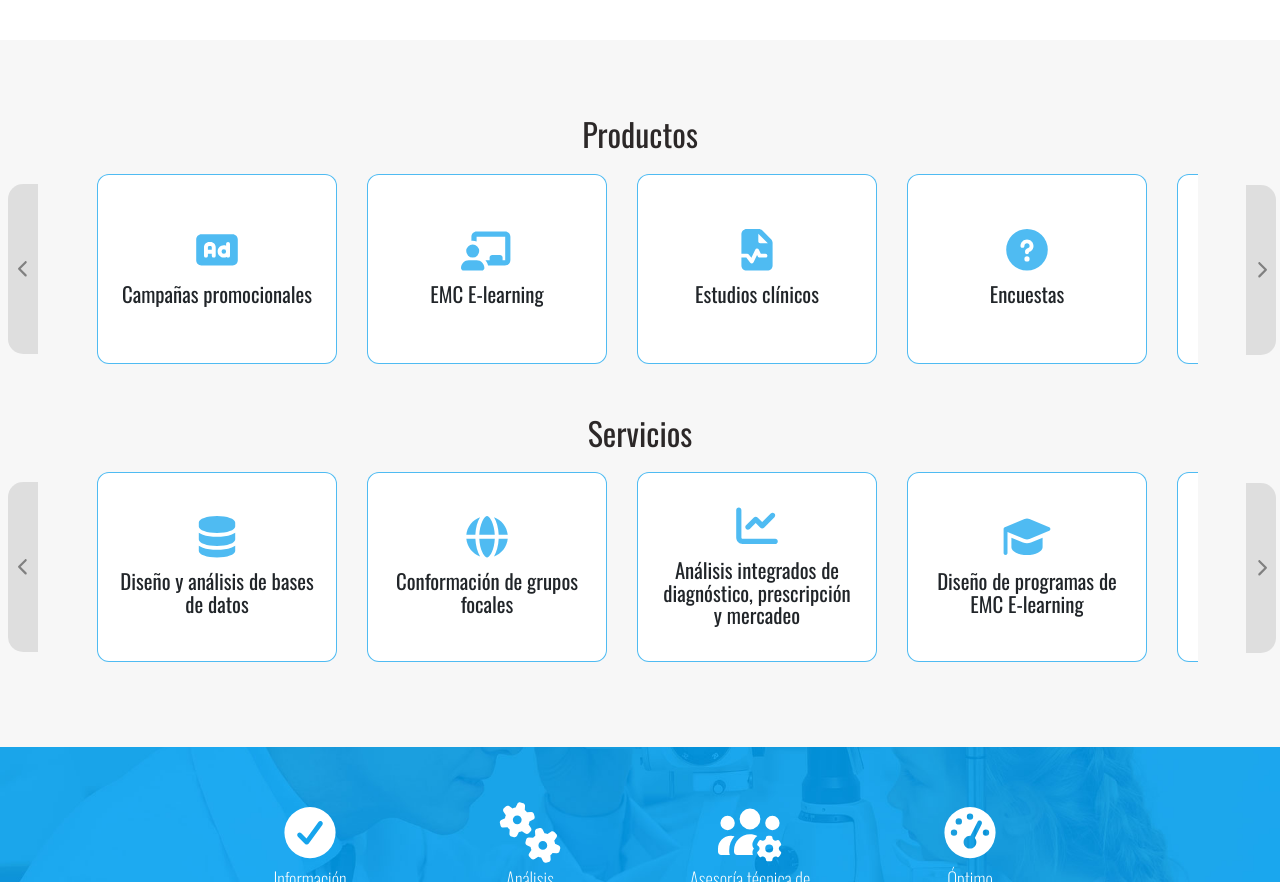
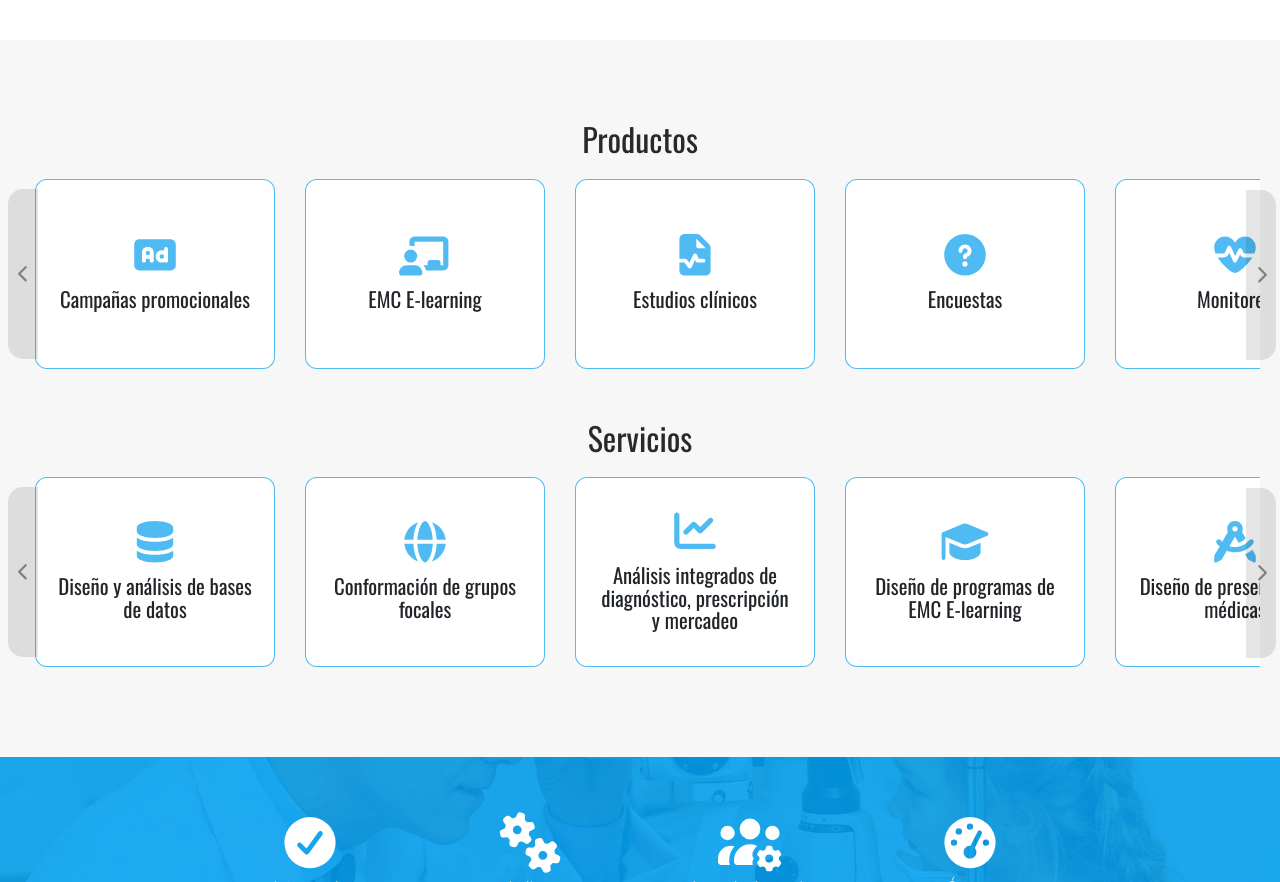
Before and after one commit to hindrav/CIM2, a website: page index.html in a window 1280 px wide. Shown: the part 1134-2016 px from the top of the page. Drawn offline with nearby package versions, Linux system fonts and the light colour scheme.

Commit message:
json start

```diff
--- a/assets/scss/breakpoints/_portrait.scss
+++ b/assets/scss/breakpoints/_portrait.scss
@@ -91,6 +91,9 @@
         width: 130px;
         text-align: center;
     }
+    .productsNservices{
+        width: 100vw !important;
+    }
     .projects--cards {
         .card {
             width: 280px !important;
--- a/assets/scss/layouts/_productsNservices.scss
+++ b/assets/scss/layouts/_productsNservices.scss
@@ -7,6 +7,13 @@
     align-items: center;
     padding: 35px 15px 75px 15px;
     background: $notwhite;
+}
+.pNs--container{
+    width: 100%;
+    height: 100%;
+    padding: 5px;
+    display: flex;
+    flex-direction: column;
 }
 .productsNservices{
     .products, .services{
--- a/index.html
+++ b/index.html
@@ -214,7 +214,7 @@
         </div>
     </section>
     <section class="productsNservices" id="ProductsNServices">
-        <div class="container">
+        <div class="pNs--container">
             <div class="products">
                 <h2>Productos</h2>
                 <a class="btn-slide btnx1"><i class="fas fa-chevron-left"></i></a>
--- a/package.json
+++ b/package.json
@@ -4,6 +4,7 @@
   "description": "",
   "main": "index.js",
   "scripts": {
+    "start": "node index.js",
     "test": "echo \"Error: no test specified\" && exit 1"
   },
   "keywords": [],
```
Also changed, not shown: assets/css/main.css, 1 other file.
